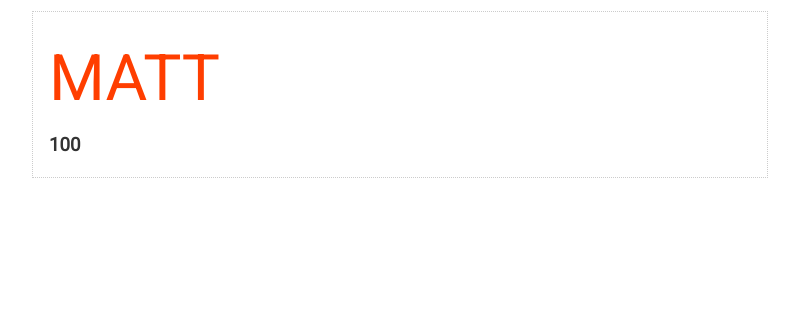
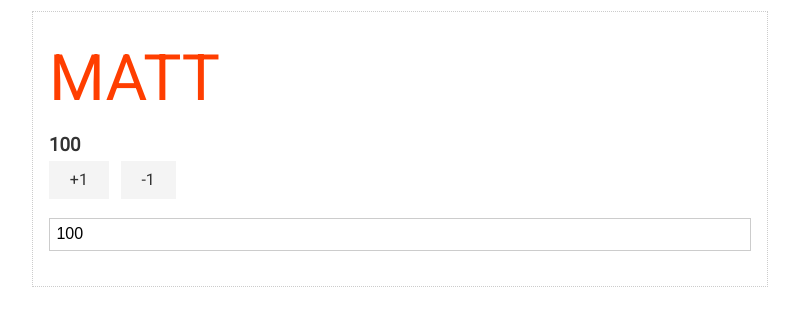
Before and after one commit to sagasu/svelte-player-scoreboard, a Svelte app in the folder player-scoreboard/: page / in a window 1280 px wide. Shown: the top 326 px of the page, without its empty margins (240-1039 px from the left). Built offline with nearby package versions, Linux system fonts and the light colour scheme.

Commit message:
adding functionality to add and remove points

```diff
--- a/player-scoreboard/src/App.svelte
+++ b/player-scoreboard/src/App.svelte
@@ -1,6 +1,10 @@
 <script>
 	let name = "Matt";
 	let points = 100;
+
+	const addPoint = () => points += 1;
+	const removePoint = () => points -= 1;
+
 </script>
 
 <main>
@@ -8,6 +12,9 @@
 		<div class="card">
 			<h1>{name}</h1>
 			<h3>{points}</h3>
+			<button class="btn" on:click={addPoint}>+1</button>
+			<button class="btn" on:click={removePoint}>-1</button>
+			<input type="number" bind:value={points}>
 		</div>
 	</div>
 </main>
```
